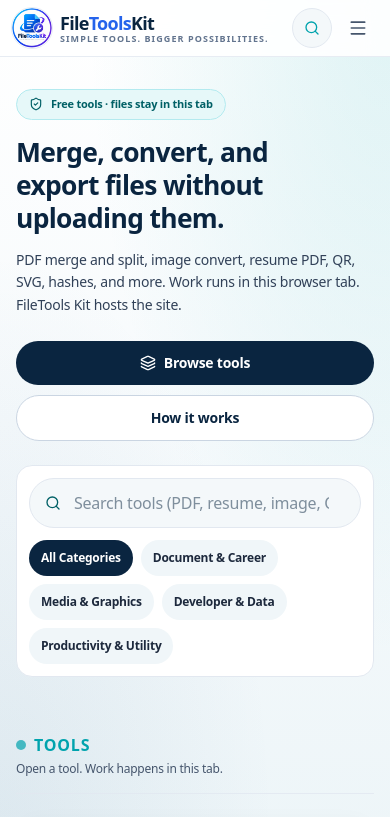
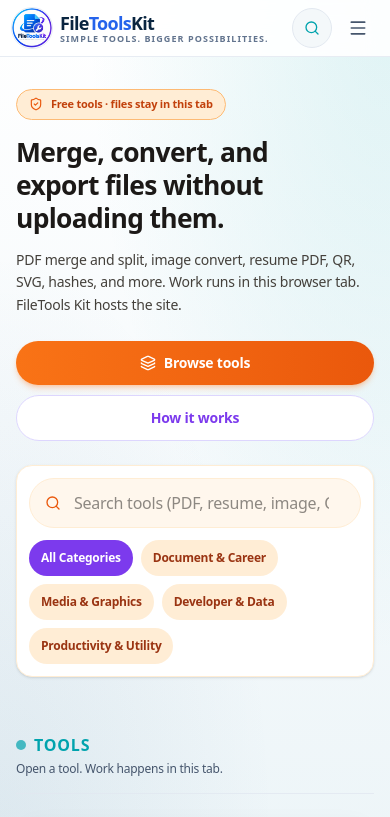
Before and after one commit to Sourendas/OmniCraft-Studio, a React (Vite) app: page / in a window 390 px wide. Shown: the top 817 px of the page. Built offline with nearby package versions, Linux system fonts and the light colour scheme; grey boxes are pictures that could not be loaded.

Commit message:
Hero citrus CTAs and category tablets

```diff
--- a/src/components/home/Hero.tsx
+++ b/src/components/home/Hero.tsx
@@ -23,34 +23,34 @@ export const Hero: React.FC<HeroProps> = ({ searchQuery, setSearchQuery, selecte
     <section className="relative pt-8 pb-6 px-4 sm:px-6 lg:px-8 max-w-7xl mx-auto z-10 min-w-0">
       <div className="flex flex-col lg:flex-row lg:items-center lg:justify-between gap-6 min-w-0">
         <div className="max-w-2xl min-w-0 w-full">
-          <div className="inline-flex max-w-full items-center gap-2 px-3 py-1.5 rounded-full bg-[#E6F8F9] border border-[#B3EAEF] text-[11px] sm:text-xs font-black text-[#006066] mb-4">
-            <ShieldCheck className="w-3.5 h-3.5 text-[#006066] shrink-0" />
+          <div className="inline-flex max-w-full items-center gap-2 px-3 py-1.5 rounded-full bg-[#FFEDD5] border border-[#FDBA74] text-[11px] sm:text-xs font-black text-[#C2410C] mb-4">
+            <ShieldCheck className="w-3.5 h-3.5 text-[#EA580C] shrink-0" />
             <span className="truncate">Free tools · files stay in this tab</span>
           </div>
-          <h1 className="text-[1.65rem] sm:text-4xl lg:text-5xl font-black text-[#0A2540] tracking-tight leading-[1.25] text-pretty break-words">
+          <h1 className="text-[1.65rem] sm:text-4xl lg:text-5xl font-black text-[#1C1917] tracking-tight leading-[1.25] text-pretty break-words">
             Merge, convert, and export files without uploading them.
           </h1>
-          <p className="mt-3.5 text-sm sm:text-lg text-slate-700 max-w-xl font-medium leading-relaxed text-pretty break-words">
+          <p className="mt-3.5 text-sm sm:text-lg text-stone-700 max-w-xl font-medium leading-relaxed text-pretty break-words">
             PDF merge and split, image convert, resume PDF, QR, SVG, hashes, and more. Work runs in this browser tab. FileTools Kit hosts the site.
           </p>
         </div>
         <div className="flex flex-col sm:flex-row lg:flex-col gap-2.5 w-full lg:w-auto shrink-0">
-          <a href="#tools-grid" onClick={() => track('click')} className="px-6 py-3 rounded-full bg-[#0A2540] text-white font-bold text-sm flex items-center justify-center gap-2 min-h-11">
+          <a href="#tools-grid" onClick={() => track('click')} className="px-6 py-3 rounded-full bg-gradient-to-r from-[#F97316] to-[#EA580C] text-white font-bold text-sm flex items-center justify-center gap-2 min-h-11 shadow-md shadow-orange-500/25">
             <Layers className="w-4 h-4" /> {ctaLabel}
           </a>
-          <Link to="/about" className="px-6 py-3 rounded-full bg-white text-[#0A2540] font-bold text-sm border border-slate-300 text-center min-h-11 flex items-center justify-center">How it works</Link>
+          <Link to="/about" className="px-6 py-3 rounded-full bg-white text-[#7C3AED] font-bold text-sm border border-[#DDD6FE] text-center min-h-11 flex items-center justify-center">How it works</Link>
         </div>
       </div>
-      <div className="mt-6 rounded-2xl sm:rounded-3xl bg-white border border-slate-200 p-3 sm:p-3.5 min-w-0">
+      <div className="mt-6 rounded-2xl sm:rounded-3xl bg-white border border-orange-100 p-3 sm:p-3.5 min-w-0 shadow-sm">
         <div className="relative flex items-center min-w-0">
-          <Search className="w-4 h-4 text-[#006066] absolute left-4 pointer-events-none" />
+          <Search className="w-4 h-4 text-[#EA580C] absolute left-4 pointer-events-none" />
           <input
             type="search"
             enterKeyHint="search"
             value={searchQuery}
             onChange={(e) => setSearchQuery(e.target.value)}
             placeholder="Search tools (PDF, resume, image, QR…)"
-            className="w-full min-w-0 pl-11 pr-4 py-3 rounded-full bg-[#F4F8FA] border border-slate-200 text-base text-[#0A2540]"
+            className="w-full min-w-0 pl-11 pr-4 py-3 rounded-full bg-[#FFF7ED] border border-orange-100 text-base text-[#1C1917]"
           />
         </div>
         <div className="mt-3 flex flex-wrap items-center gap-2">
@@ -59,7 +59,7 @@ export const Hero: React.FC<HeroProps> = ({ searchQuery, setSearchQuery, selecte
               key={cat}
               onClick={() => setSelectedCategory(cat)}
               className={`px-3 sm:px-4 py-2 rounded-full text-xs font-bold whitespace-nowrap min-h-9 ${
-                selectedCategory === cat ? 'bg-[#0A2540] text-white' : 'bg-[#F0F6F9] text-slate-800'
+                selectedCategory === cat ? 'bg-[#7C3AED] text-white' : 'bg-[#FFEDD5] text-[#9A3412]'
               }`}
             >
               {cat}
```
